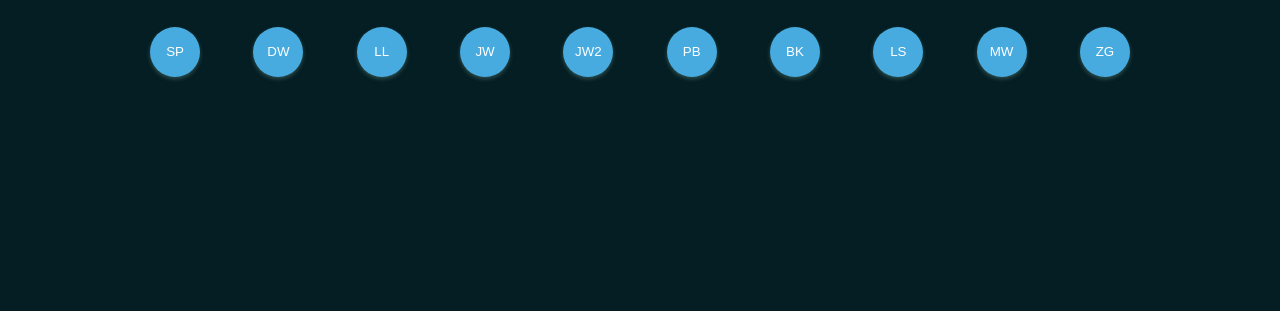
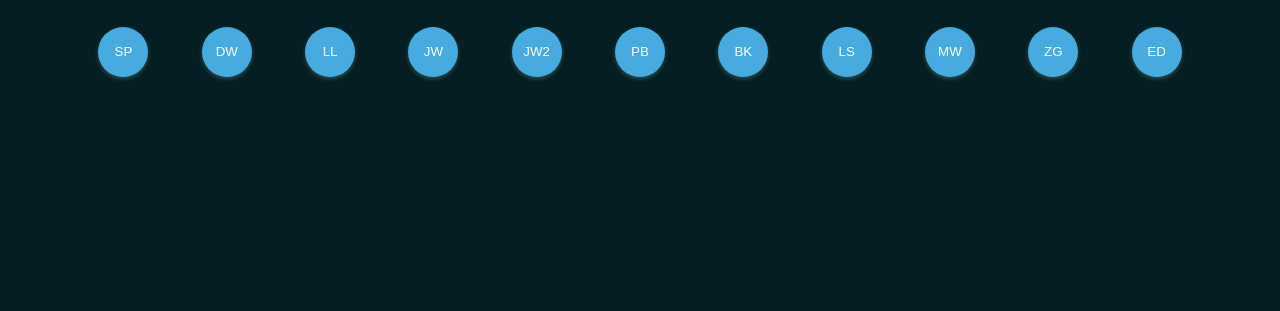
Before and after one commit to Donna-Smee/HBD, a plain HTML site: page index.html in a window 1280 px wide. Shown: the top 311 px of the page. Drawn offline with Linux system fonts and the light colour scheme.

Commit message:
Added another person button: ED

```diff
--- a/index.html
+++ b/index.html
@@ -22,6 +22,7 @@
             <button class="circle middle person" value="LS">LS</button>
             <button class="circle middle person" value="MW">MW</button>
             <button class="circle middle person" value="ZG">ZG</button>
+            <button class="circle middle person" value="ED">ED</button>
         </div>
 
         <div class="container">
```
